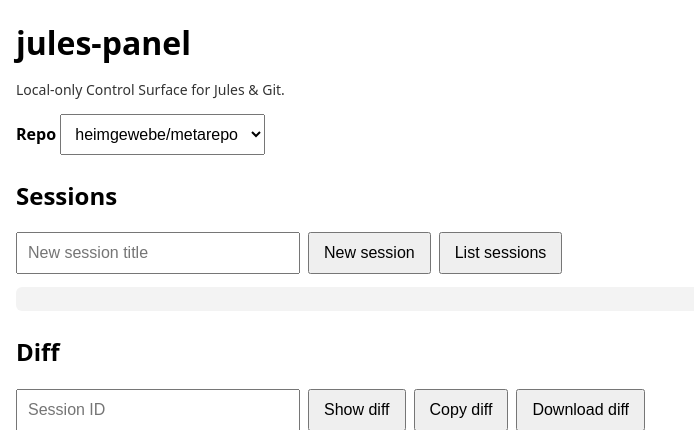
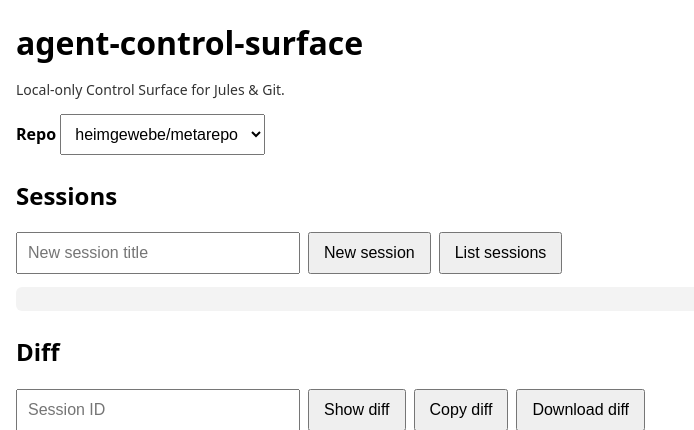
Before and after one commit to heimgewebe/agent-control-surface, a FastAPI app: page / in a window 1280 px wide. Shown: the top 430 px of the page, without its empty margins (0-694 px from the left). Run offline with FastAPI, Linux system fonts and the light colour scheme.

Commit message:
Align branding and improve patch change detection

```diff
--- a/panel/__init__.py
+++ b/panel/__init__.py
@@ -1 +1 @@
-"""jules-panel package."""
+"""agent-control-surface package."""
--- a/panel/app.py
+++ b/panel/app.py
@@ -15,7 +15,7 @@ from .logging import log_action
 from .repos import Repo, allowed_repos, repo_by_key
 from .runner import assert_not_main_branch, run
 
-app = FastAPI(title="jules-panel")
+app = FastAPI(title="agent-control-surface")
 BASE_DIR = Path(__file__).resolve().parent
 TEMPLATES = Jinja2Templates(directory=str(BASE_DIR / "templates"))
 
@@ -105,7 +105,7 @@ def api_session_diff_download(session_id: str, repo: str = Query(...)) -> PlainT
     )
 
 
-@app.post("/api/patch/apply", response_class=PlainTextResponse)
+@app.post("/api/patch/apply")
 def api_patch_apply(req: ApplyPatchReq, format: str = Query("text")) -> Response:
     try:
         target = get_repo(req.repo)
@@ -145,7 +145,7 @@ def api_patch_apply(req: ApplyPatchReq, format: str = Query("text")) -> Response
         log_action_result(result)
         return build_action_response(result, format, status_code=400)
     try:
-        before_status = run(["git", "status", "--porcelain=v1"], cwd=target.path, timeout=60)
+        before_diff = git_diff_signature(target.path)
         check_cmd = ["git", "apply", "--check"]
         if req.three_way:
             check_cmd.append("--3way")
@@ -181,7 +181,7 @@ def api_patch_apply(req: ApplyPatchReq, format: str = Query("text")) -> Response
             )
             log_action_result(result)
             return build_action_response(result, format, status_code=409)
-        after_status = run(["git", "status", "--porcelain=v1"], cwd=target.path, timeout=60)
+        after_diff = git_diff_signature(target.path)
     except Exception as exc:
         result = ActionResult(
             ok=False,
@@ -193,7 +193,7 @@ def api_patch_apply(req: ApplyPatchReq, format: str = Query("text")) -> Response
         )
         log_action_result(result)
         return build_action_response(result, format, status_code=500)
-    changed = before_status.stdout != after_status.stdout
+    changed = before_diff != after_diff
     details = combine_output(out).strip()
     if not details:
         details = "Patch applied." if changed else "Patch applied, but no changes."
@@ -334,6 +334,11 @@ def check_branch_guard(path: Path) -> str | None:
     return None
 
 
+def git_diff_signature(path: Path) -> str:
+    out = run(["git", "diff", "--no-ext-diff"], cwd=path, timeout=60)
+    return out.stdout
+
+
 def format_action_result(result: ActionResult) -> str:
     files_changed = result.meta.get("files_changed")
     if result.ok and result.changed:
--- a/panel/logging.py
+++ b/panel/logging.py
@@ -21,6 +21,8 @@ def resolve_action_log_config() -> ActionLogConfig:
     if not env_value:
         return ActionLogConfig(enabled=False, path=None)
     normalized = env_value.strip().lower()
+    if normalized in {"0", "false", "no", "off"}:
+        return ActionLogConfig(enabled=False, path=None)
     if normalized in {"1", "true", "yes", "on"}:
         return ActionLogConfig(enabled=True, path=DEFAULT_LOG_PATH)
     return ActionLogConfig(enabled=True, path=Path(env_value).expanduser())
--- a/panel/templates/index.html
+++ b/panel/templates/index.html
@@ -3,7 +3,7 @@
   <head>
     <meta charset="utf-8" />
     <meta name="viewport" content="width=device-width, initial-scale=1" />
-    <title>jules-panel</title>
+    <title>agent-control-surface</title>
     <style>
       :root {
         color-scheme: light dark;
@@ -71,7 +71,7 @@
     </style>
   </head>
   <body>
-    <h1>jules-panel</h1>
+    <h1>agent-control-surface</h1>
     <p class="small">Local-only Control Surface for Jules & Git.</p>
 
     <label for="repo">Repo</label>
--- a/pyproject.toml
+++ b/pyproject.toml
@@ -3,7 +3,7 @@ requires = ["setuptools>=69", "wheel"]
 build-backend = "setuptools.build_meta"
 
 [project]
-name = "jules-panel"
+name = "agent-control-surface"
 version = "0.1.0"
 description = "Local-only web UI for Jules sessions and safe git workflow."
 readme = "README.md"
@@ -16,7 +16,7 @@ dependencies = [
 ]
 
 [project.scripts]
-jules-panel = "panel.app:main"
+agent-control-surface = "panel.app:main"
 
 [tool.setuptools]
 include-package-data = true
```
Also changed, not shown: README.md, 3 other files.
